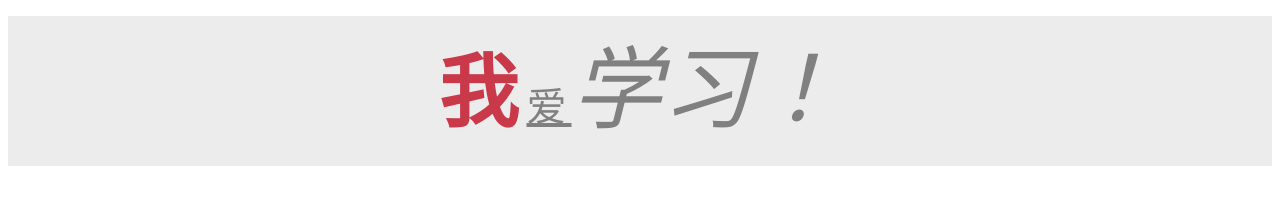
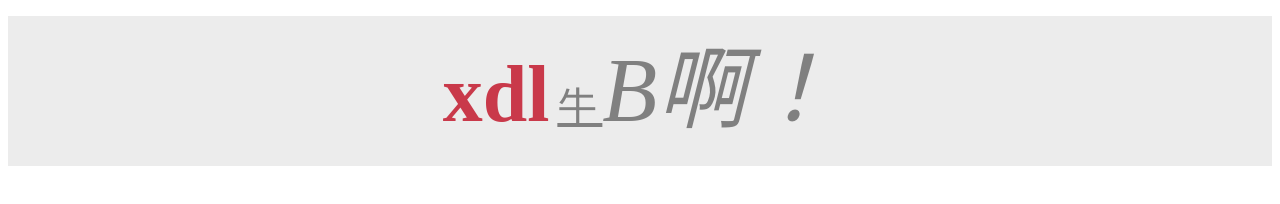
Before and after one commit to 13886645176/13886645176.github.io, a plain HTML site: page index.html in a window 1280 px wide. Drawn offline with Linux system fonts and the light colour scheme.

Commit message:
Update index.html

```diff
--- a/index.html
+++ b/index.html
@@ -11,6 +11,6 @@
         </style>
     </head>
     <body>
-        <p><span class="one">我</span>&nbsp;&nbsp;<span class="two">爱</span><span class="three">学习！</span></p>
+        <p><span class="one">xdl</span>&nbsp;&nbsp;<span class="two">牛</span><span class="three">B啊！</span></p>
     </body>
 </html>
```
